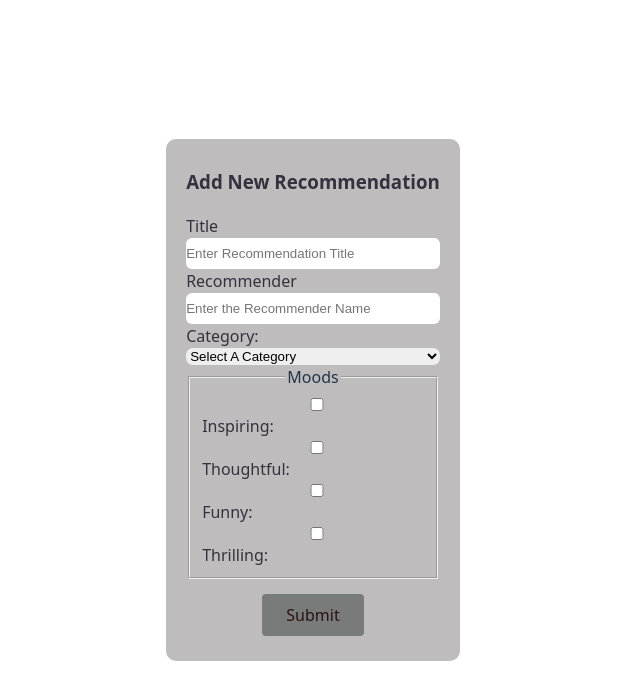
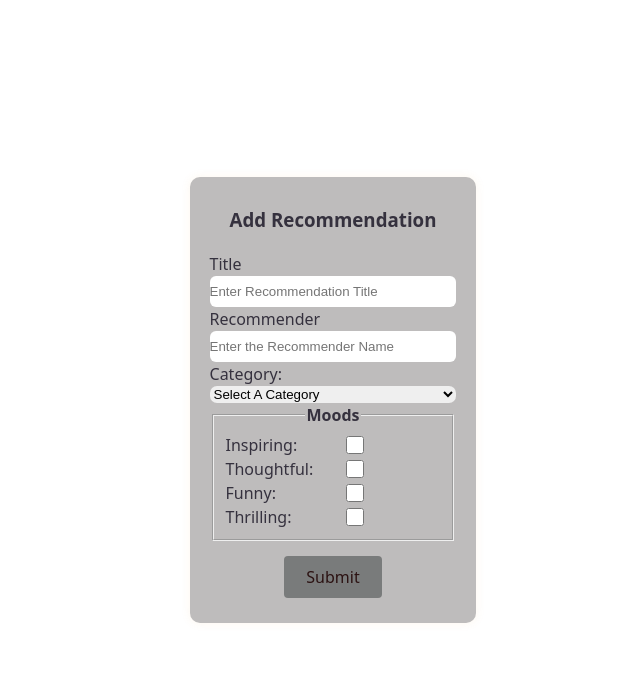
Before and after one commit to PratiAmalden/Recommendation-Tracker, a React (Vite) app in the folder frontend/: page / in a window 1280 px wide. Shown: the top 700 px of the page, without its empty margins (327-967 px from the left). Built offline with nearby package versions, Linux system fonts and the light colour scheme.

Commit message:
apply css for all coponents

```diff
--- a/frontend/src/App.css
+++ b/frontend/src/App.css
@@ -10,7 +10,8 @@
   background-color:rgb(190, 188, 188);
   border-radius: 10px;
   padding: 10px 20px;
-  text-align: center;
+  width:100%;
+  box-shadow: 0 0 10px rgba(233, 162, 74, 0.1);
 
 }
 
@@ -28,6 +29,30 @@ label{
   display: block;
   text-align: left;
   color: rgb(53, 49, 62);
+  font-weight:500
+}
+
+.mood-label{
+  font-weight:bold;
+  color: rgb(53, 49, 62);
+}
+
+.mood-item{
+  display: flex;
+  align-items: center;
+
+
+}
+
+.mood-item input[type="checkbox"] {
+  width: 18px;
+  height: 18px;
+  margin: 0;
+}
+
+.mood-item label {
+  min-width: 120px;   /* same width for all labels */
+  display: inline-block;
 }
 input {
   display: block;
@@ -44,6 +69,8 @@ select{
   border-radius: 7px;
 }
 
+
+
 button{
   padding:10px 15px;
   border:none;
--- a/frontend/src/components/CatgoryDropdown.jsx
+++ b/frontend/src/components/CatgoryDropdown.jsx
@@ -3,18 +3,21 @@ import "../App.css";
 
 function CategorySelector({label,options,name,value,onChange}){
     return(
-    <label>
-        {label}:
-        <select name={name} value={value} onChange={onChange} required>
+    <>
+    <label htmlFor="category">{label}: </label>
+        <select id="category" name={name} value={value} onChange={onChange} required>
             <option value="">Select A Category</option>
             {options.map((opt,index) =>(
+
                 <option key={index} value={opt}>
                     {opt}
                 </option>
+
             ))}
         </select>
+    </>
 
-    </label>
+
     )
 }
 
--- a/frontend/src/components/MoodCheckbox.jsx
+++ b/frontend/src/components/MoodCheckbox.jsx
@@ -4,17 +4,19 @@ function MoodSelector({label,name,value,options,onChange})
 {
     return(
         <fieldset>
-            <legend>{label}</legend>
+            <legend className="mood-label">{label}</legend>
             {options.map ((opt,index) => (
-            <label key={index}>
+            <div className="mood-item" key ={index}>
+            <label htmlFor="mood">{opt}: </label>
                 <input type="checkbox"
+                id ="mood"
                 name = {name}
                 value={opt}
                 onChange={onChange}
                 checked = {value.includes(opt)}
-                />
-                {opt}:
-            </label>
+                ></input>
+            </div>
+
 
             ))}
         </fieldset>
--- a/frontend/src/components/recommendForm.jsx
+++ b/frontend/src/components/recommendForm.jsx
@@ -1,6 +1,7 @@
 import { useState } from 'react'
 import CategorySelector from './CatgoryDropdown';
 import MoodSelector from './MoodCheckbox';
+import '../App.css';
 
 function RecommendationForm() {
   const [formData, setFormData] = useState({
@@ -59,21 +60,18 @@ function RecommendationForm() {
         alert("Error Submitting Form");
     }
 
-
-
-
   }
 
   return (
 
     <div className='container'>
-      <h3>Add New Recommendation</h3>
+      <h3>Add Recommendation</h3>
       <form onSubmit={handleSubmit}>
         <label htmlFor='title'>Title</label>
-        <input type="text" placeholder='Enter Recommendation Title' name="title" required onChange={handleChange}></input>
+        <input type="text" id="title" placeholder='Enter Recommendation Title' name="title" required onChange={handleChange}></input>
 
         <label htmlFor='recommender'>Recommender</label>
-        <input type="text" placeholder='Enter the Recommender Name' name='recommender' required onChange={handleChange}></input>
+        <input type="text" id="recommender" placeholder='Enter the Recommender Name' name='recommender' required onChange={handleChange}></input>
 
         <CategorySelector
           label ="Category"
```
